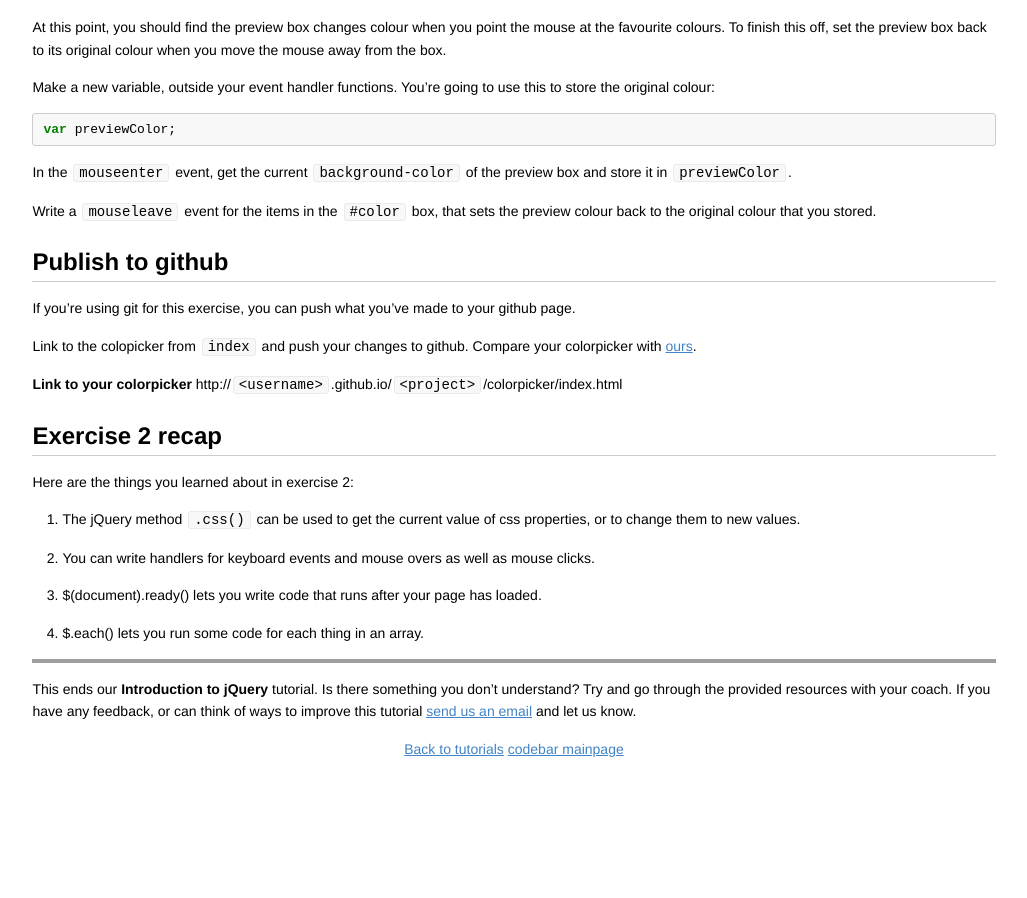
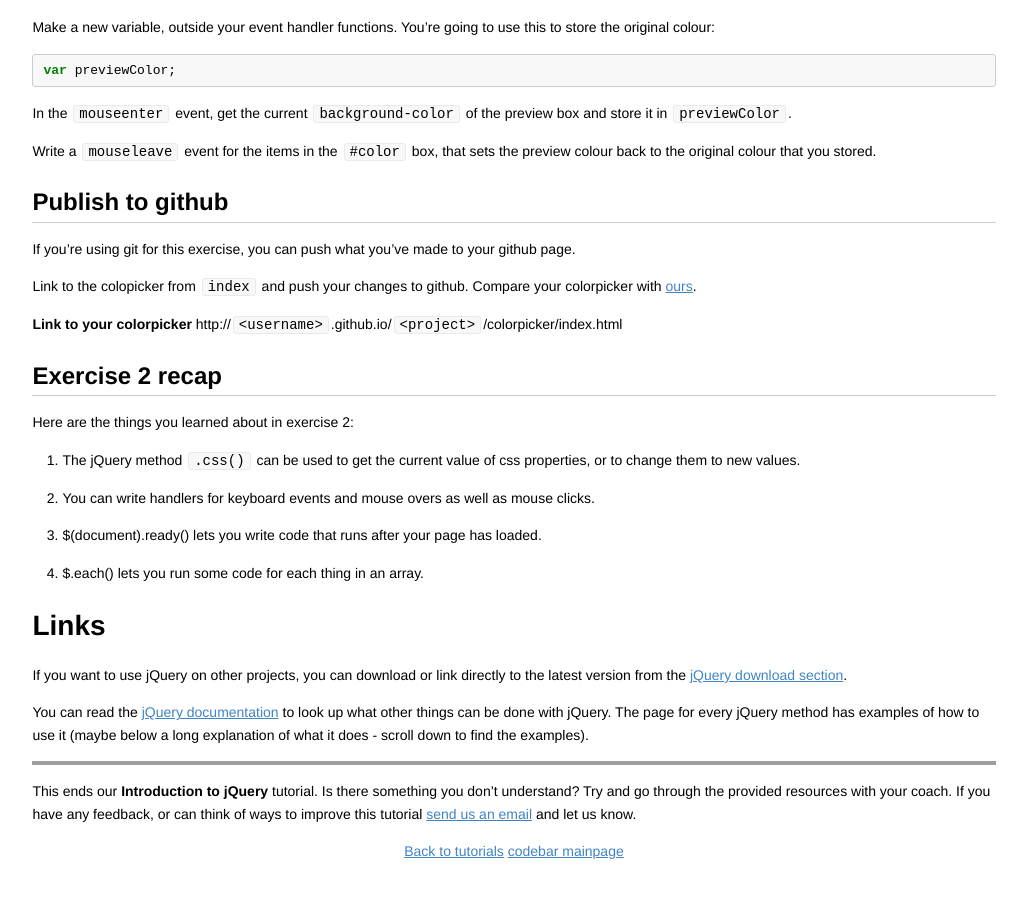
Before and after one commit to codebar/tutorials, a Jekyll site: the page built from js/lesson3/tutorial.md, in a window 1280 px wide and 900 px high, scrolled down 10223 px. Shown: the whole window, without its empty margins (126-1153 px from the left). Built offline with Jekyll 4.4.1, drawn with Linux system fonts in a browser that asks for light colours; Markdown is read by kramdown in place of the engine named in the settings; before the commit the page ends 11021 px from its top, so only the background shows below that; some of the changed text lies outside the part shown; grey boxes are pictures that could not be loaded.

Commit message:
Add links section to js/lesson3 and move things there
We don't need any of this up front, it's just confusing.

```diff
--- a/js/lesson3/tutorial.md
+++ b/js/lesson3/tutorial.md
@@ -652,5 +650,16 @@ Here are the things you learned about in exercise 2:
 
 4. $.each() lets you run some code for each thing in an array.
 
+#Links
+
+If you want to use jQuery on other projects, you can download or link
+directly to the latest version from the
+[jQuery download section](http://jquery.com/download/).
+
+You can read the [jQuery documentation](http://api.jquery.com/) to
+look up what other things can be done with jQuery. The page for every
+jQuery method has examples of how to use it (maybe below a long
+explanation of what it does - scroll down to find the examples).
+
 ---
 This ends our **Introduction to jQuery** tutorial. Is there something you don't understand? Try and go through the provided resources with your coach. If you have any feedback, or can think of ways to improve this tutorial [send us an email](mailto:feedback@codebar.io) and let us know.
```
Also changed, not shown: other parts of js/lesson3/tutorial.md (+0 -2 lines).
